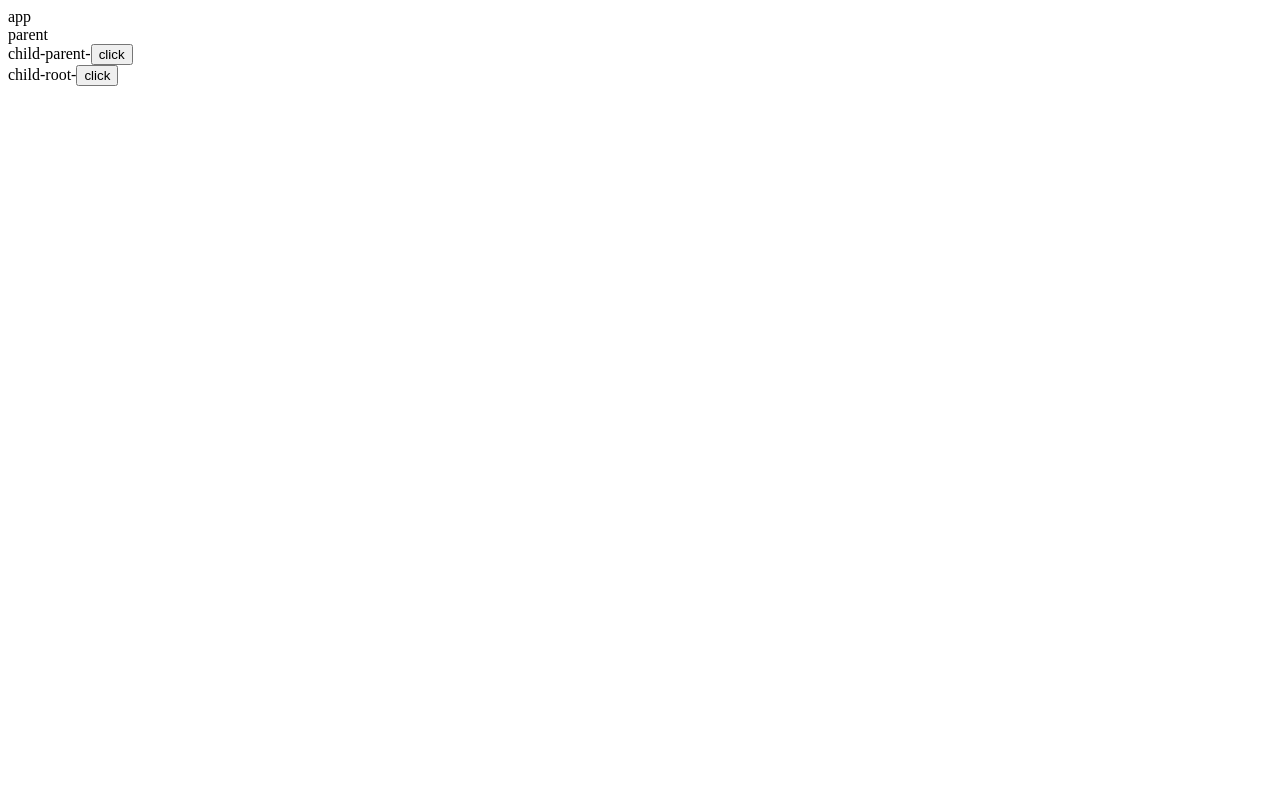
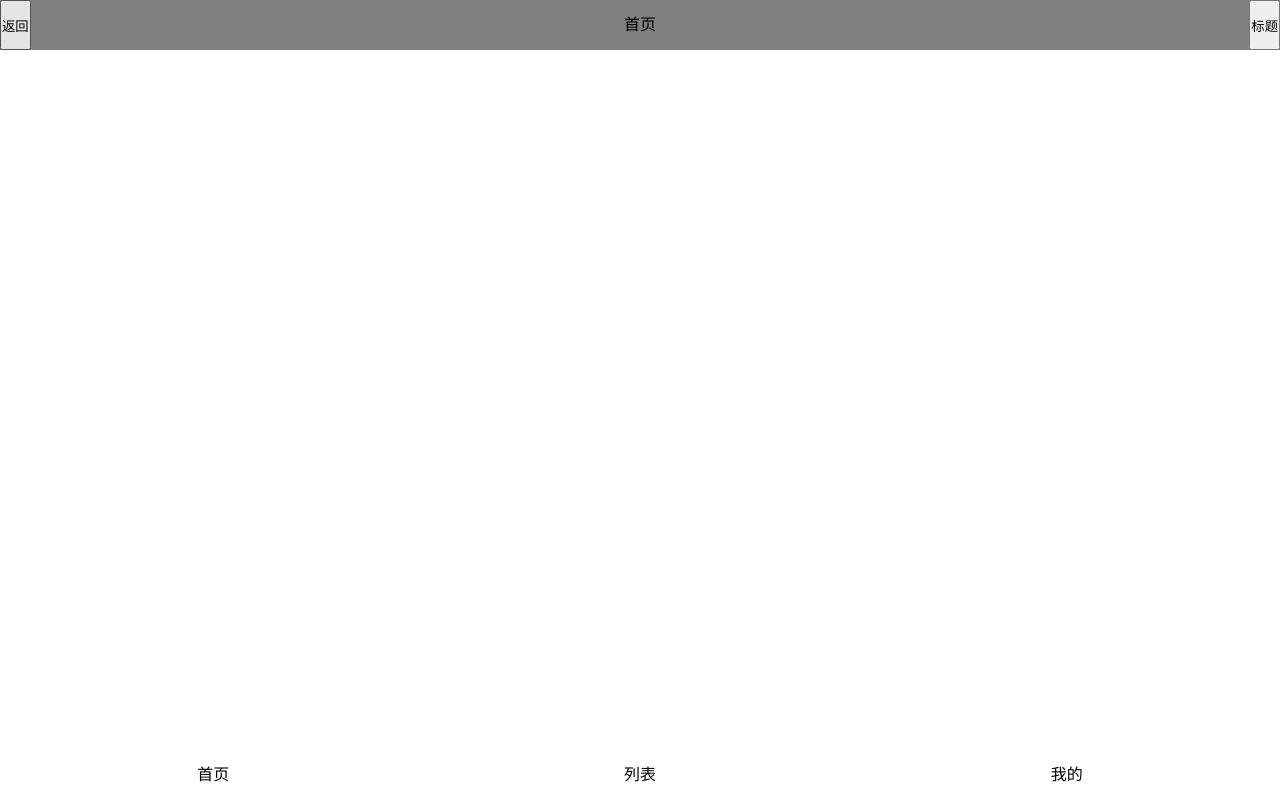
Before and after one commit to icebear32/VUE_CODE, a Vue app in the folder vuecode/myapp/: page / in a window 1280 px wide. Built offline with nearby package versions, Linux system fonts and the light colour scheme.

Commit message:
组件传值的 provide 和 inject

```diff
--- /dev/null
+++ b/vuecode/myapp/src/04-provide和inject/App.vue
@@ -0,0 +1,26 @@
+<script setup>
+import { ref, provide } from 'vue'
+import Navbar from './Navbar.vue'
+import Tabbar from './Tabbar.vue'
+
+const navTitle = ref("首页")
+provide('navTitle', navTitle)
+</script>
+
+<template>
+    <div>
+        <Navbar />
+        <Tabbar />
+    </div>
+</template>
+
+<style>
+* {
+    margin: 0;
+    padding: 0;
+}
+
+ul {
+    list-style: none;
+}
+</style>
--- /dev/null
+++ b/vuecode/myapp/src/04-provide和inject/Navbar.vue
@@ -0,0 +1,24 @@
+<script setup>
+import { inject } from 'vue'
+
+const navTitle = inject('navTitle') // 注入父组件的值
+</script>
+
+<template>
+    <div>
+        <button>返回</button>
+        <span>{{ navTitle }}</span>
+        <button>标题</button>
+    </div>
+</template>
+
+<style scoped>
+div {
+    display: flex;
+    width: 100%;
+    justify-content: space-between;
+    height: 50px;
+    line-height: 50px;
+    background: gray;
+}
+</style>
--- /dev/null
+++ b/vuecode/myapp/src/04-provide和inject/Tabbar.vue
@@ -0,0 +1,28 @@
+<script setup>
+import { ref } from 'vue'
+import TableItem from './TableItem.vue'
+
+const datalist = ref(["首页", "列表", "我的"])
+</script>
+
+<template>
+    <ul>
+        <TableItem v-for="data in datalist" :key="data" :item="data" />
+    </ul>
+</template>
+
+<style scoped>
+ul {
+    display: flex;
+    position: fixed;
+    bottom: 0;
+    width: 100%;
+    height: 50px;
+    line-height: 50px;
+}
+
+li {
+    flex: 1;
+    text-align: center;
+}
+</style>
--- /dev/null
+++ b/vuecode/myapp/src/04-provide和inject/TableItem.vue
@@ -0,0 +1,16 @@
+<script setup>
+import { inject } from 'vue'
+
+const navTitle = inject('navTitle') // 注入爷组件
+
+const props = defineProps(["item"]) // 接受父组件传值
+
+const handleClick = (item) => {
+    console.log(item)
+    navTitle.value = item // 要修改数据要用 .value
+}
+</script>
+
+<template>
+    <li @click="handleClick(item)">{{ item }}</li>
+</template>
--- a/vuecode/myapp/src/main.js
+++ b/vuecode/myapp/src/main.js
@@ -3,6 +3,6 @@ import { createApp } from 'vue'
 // import App from './App.vue'
 // import App from './01-父传子/App.vue'
 // import App from './02-子传父/App.vue'
-import App from './03-$parent和$root/App.vue'
+import App from './04-provide和inject/App.vue'
 
 createApp(App).mount('#app')
```
Also changed, not shown: 1 other file (tests, documents, lock files or other folders).
